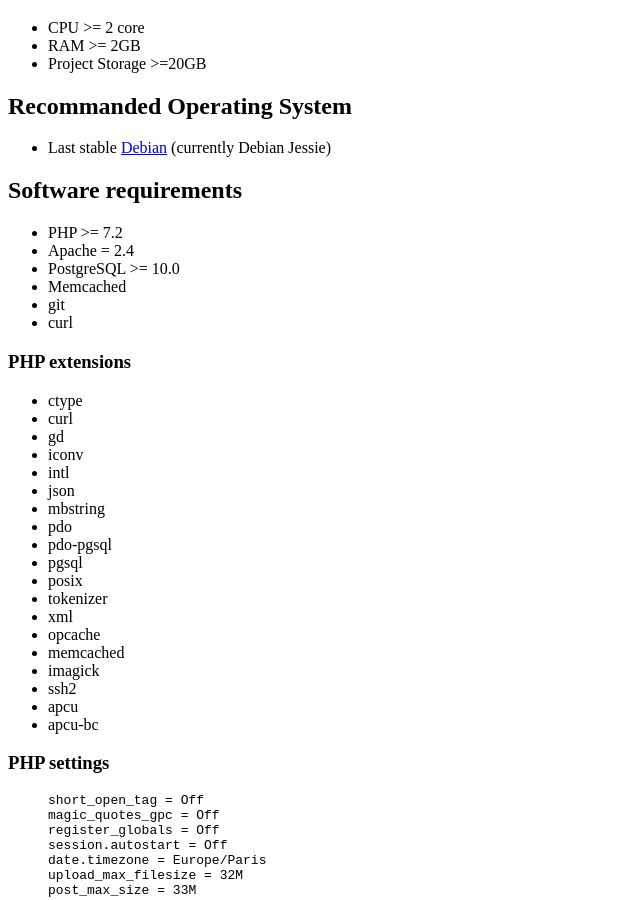
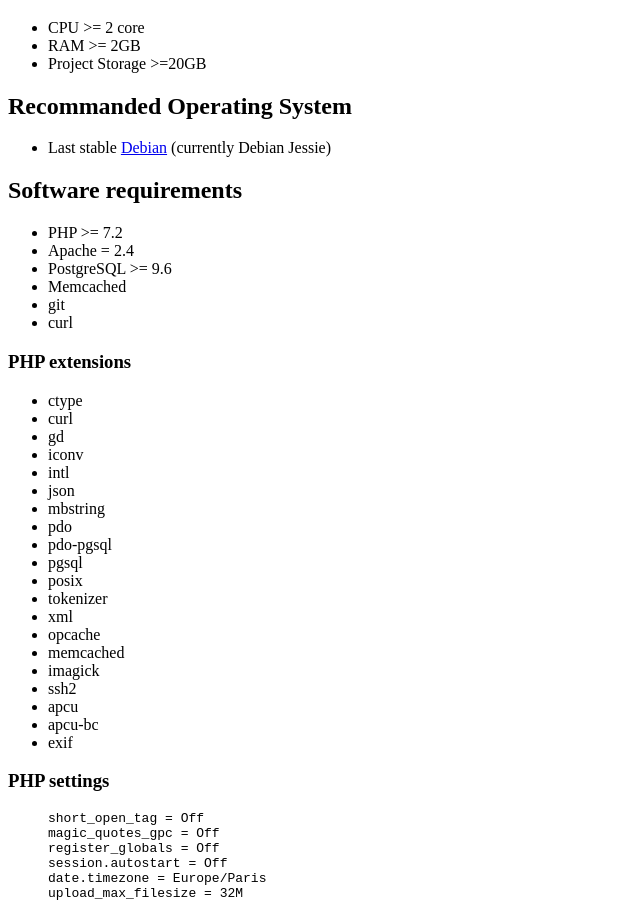
Before and after one commit to le-phare/le-phare.github.io, a Jekyll site: the page built from requirements/index.md, in a window 1280 px wide and 900 px high, scrolled down 240 px. Shown: the whole window, without its empty margins (0-640 px from the left). Built offline with Jekyll 4.4.1, drawn with Linux system fonts in a browser that asks for light colours.

Commit message:
Add exif extension

```diff
--- a/requirements/index.md
+++ b/requirements/index.md
@@ -17,7 +17,7 @@ title: Hosting requirements
 
  - PHP >= 7.2
  - Apache = 2.4
- - PostgreSQL >= 10.0
+ - PostgreSQL >= 9.6
  - Memcached
  - git
  - curl
@@ -43,6 +43,7 @@ title: Hosting requirements
    * ssh2
    * apcu
    * apcu-bc
+   * exif
 
 ### PHP settings
 
```
